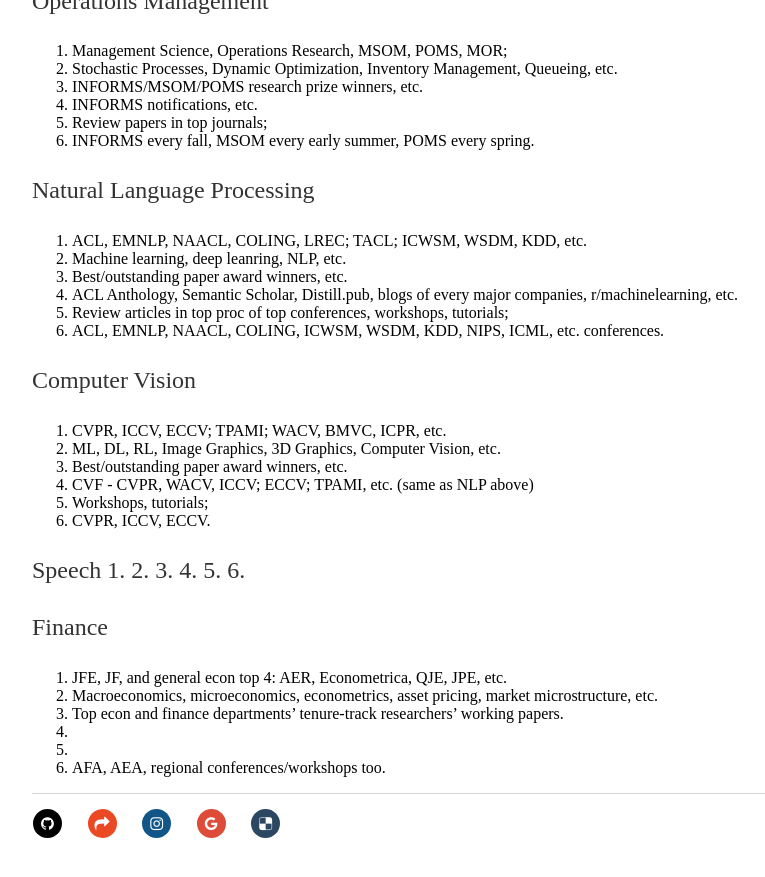
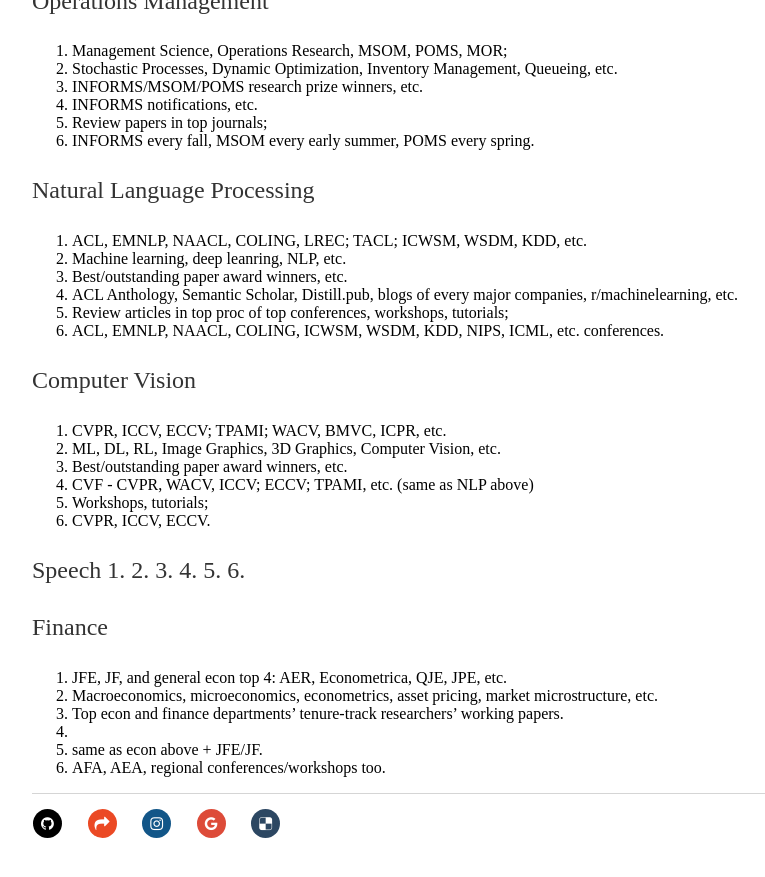
Before and after one commit to shenglih/shenglih.github.io, a Jekyll site: the page built from _posts/2019-08-01-post3.md, in a window 1280 px wide and 900 px high, scrolled down 1851 px. Shown: the top 877 px of the window, without its empty margins (160-925 px from the left). Built offline with Jekyll 4.4.1, drawn with Linux system fonts in a browser that asks for light colours; comment, search, counter and statistics services are not loaded.

Commit message:
Update 2019-08-01-post3.md

```diff
--- a/_posts/2019-08-01-post3.md
+++ b/_posts/2019-08-01-post3.md
@@ -75,5 +75,5 @@
 2. Macroeconomics, microeconomics, econometrics, asset pricing, market microstructure, etc.<br>
 3. Top econ and finance departments' tenure-track researchers' working papers.<br>
 4.
-5.
+5. same as econ above + JFE/JF. <br>
 6. AFA, AEA, regional conferences/workshops too. <br>
```
